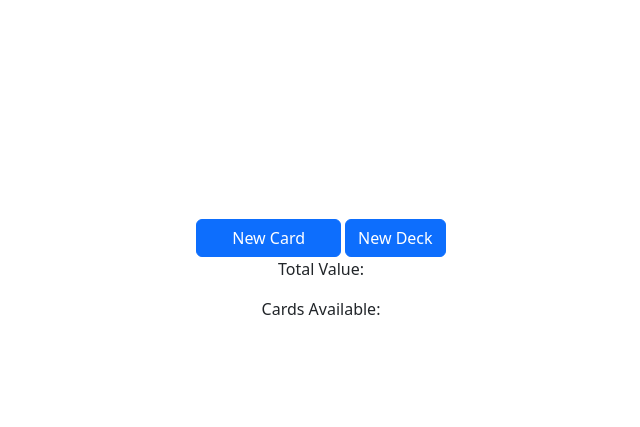
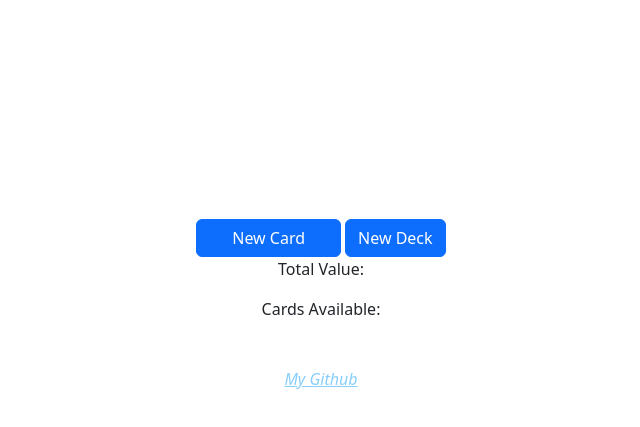
Before and after one commit to CharleeBrown/CardPull, a website: page public/index.html in a window 1280 px wide. Shown: the part 47-474 px from the top of the page, without its empty margins (319-959 px from the left). Drawn offline with nearby package versions, Linux system fonts and the light colour scheme; no server answers.

Commit message:
Added Footer

```diff
--- a/public/index.html
+++ b/public/index.html
@@ -43,6 +43,8 @@
             </div>
           </div>
 </div>
+<footer class="text-center" style="margin-top:30px;"> <a style="color:lightskyblue; font-style:italic;"href="https://www.github.com/CharleeBrown"> My Github</a></footer>
+
 </body>
 <script src="./javascripts/main.js"></script>
 </html>
```
